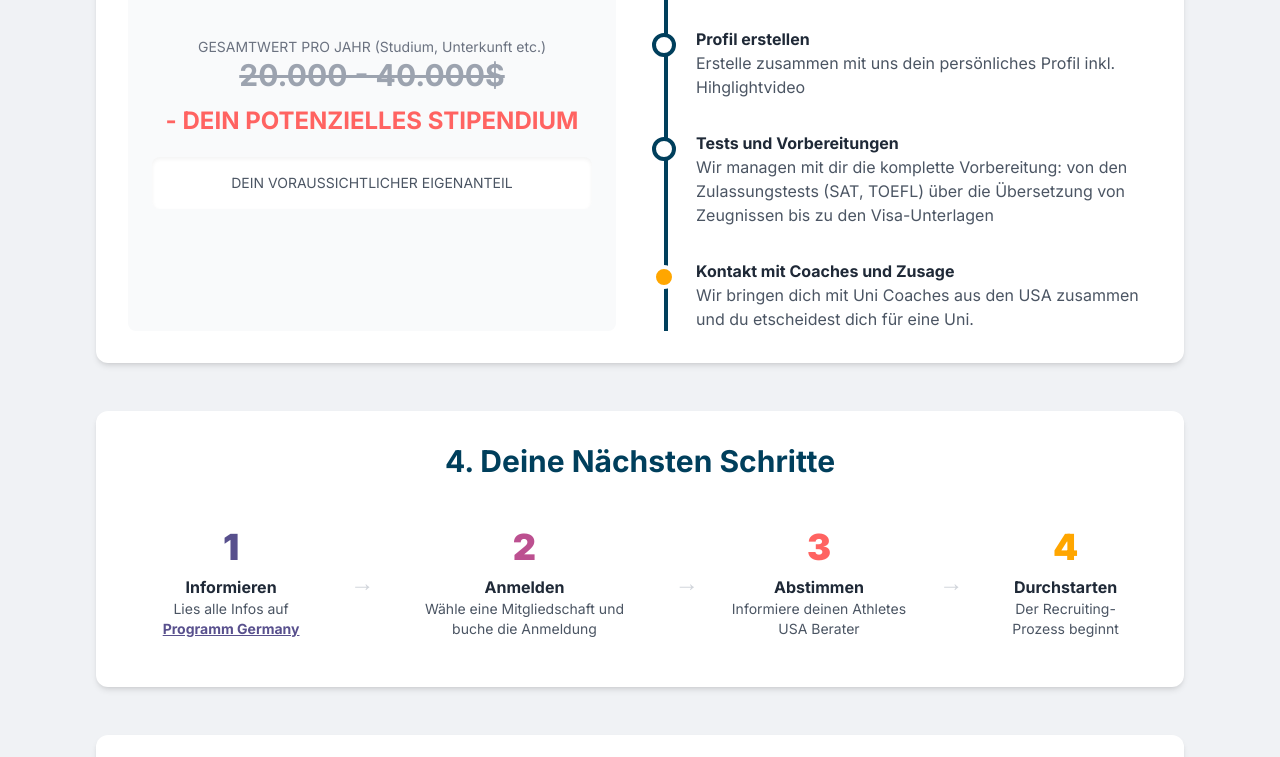
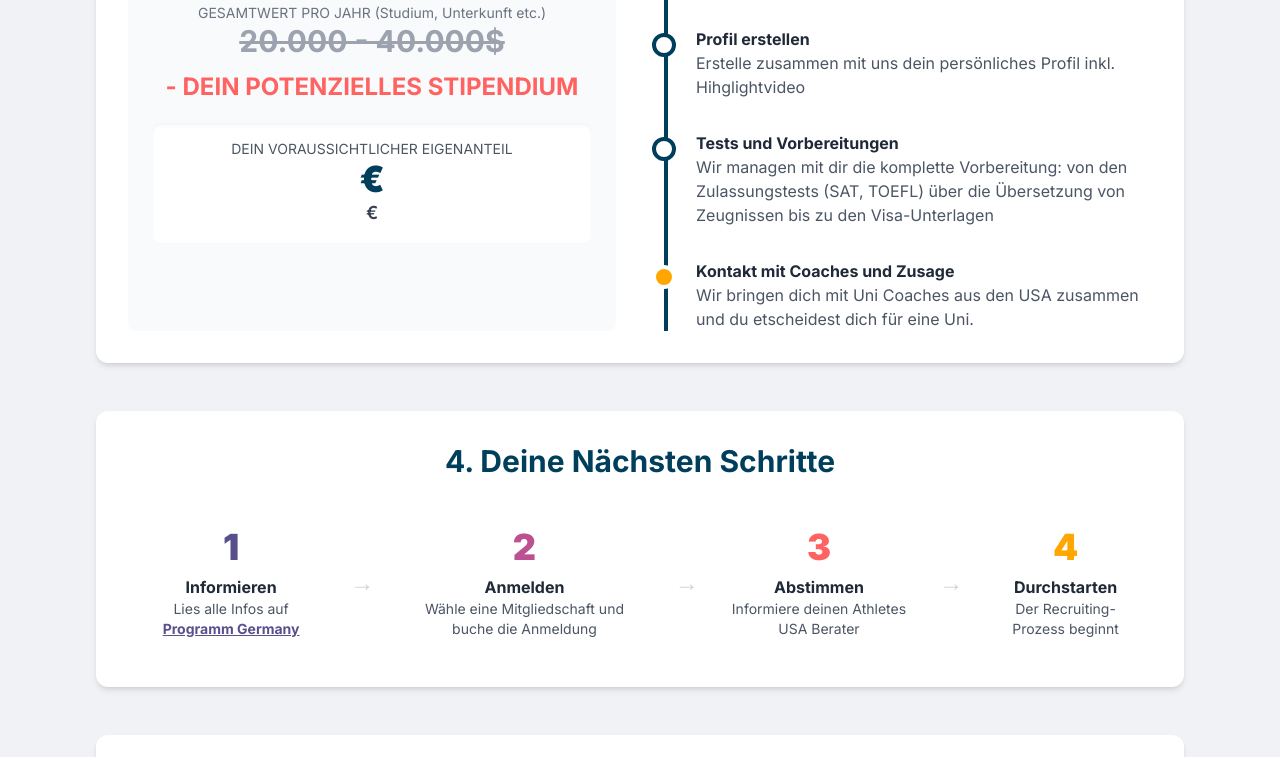
Before and after one commit to klickclick/roadmap-generator, an Eleventy site: page roadmap.njk in a window 1280 px wide. Shown: the part 2604-3361 px from the top of the page. Built offline with nearby package versions, Linux system fonts and the light colour scheme; Eleventy itself is replaced by a stand-in of ours; files that its build step writes are made by us from their sources; no server answers; what @contentful/rich-text-html-renderer would draw is missing.

Commit message:
Fix: Korrektur mtl. zahlung Layout

```diff
--- a/roadmap.njk
+++ b/roadmap.njk
@@ -197,8 +197,8 @@ permalink: "roadmaps/{{ roadmap.sys.id }}/index.html"
                         <div class="text-2xl font-bold text-[#ff6361] my-3">- DEIN POTENZIELLES STIPENDIUM</div>
                         <div class="bg-white p-4 rounded-lg shadow-inner mt-2">
                             <p class="text-sm text-gray-600">DEIN VORAUSSICHTLICHER EIGENANTEIL</p>
-                            <p class="text-4xl font-black text-[#003f5c]">{{ roadmap.fields.finanzenEigenanteilMonatlich }}</p>
-                            <p class="text-lg text-gray-700 font-semibold">{{ roadmap.fields.finanzenEigenanteilJaehrlich }}</p>
+                            <p class="text-4xl font-black text-[#003f5c]">{{ roadmap.fields.finanzenEigenanteilMonatlich }} €</p>
+                            <p class="text-lg text-gray-700 font-semibold">{{ roadmap.fields.finanzenEigenanteilJaehrlich }} €</p>
                         </div>
                     </div>
                 </div>
```
